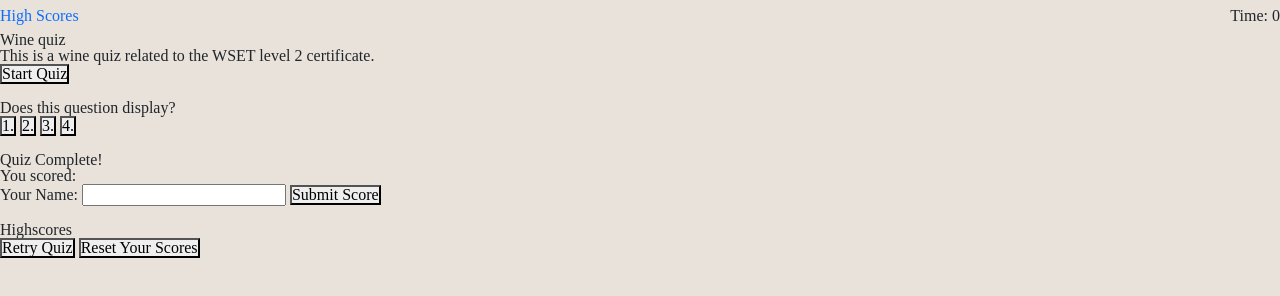
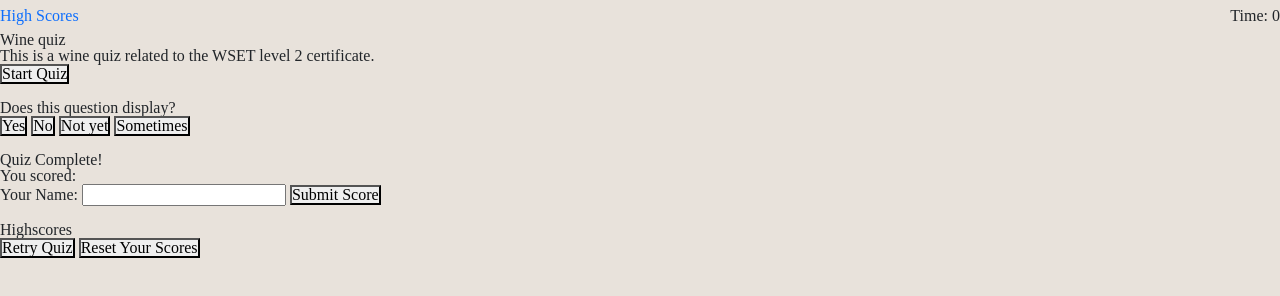
Before and after one commit to tenues0/wset2_quiz, a plain HTML site: page index.html in a window 1280 px wide. Both pictures are taken after a click on the button "Start Quiz". Drawn offline with nearby package versions, Linux system fonts and the light colour scheme.

Commit message:
printing answers to buttons

```diff
--- a/assets/app.js
+++ b/assets/app.js
@@ -19,8 +19,14 @@ let possibleAnswers = document.querySelector('.answer-container');
 // Variables for starting quiz and checking answers
 let timerEl = document.getElementById('count-up');
 let startEl = document.querySelector('#quizStart');
-let question = document.querySelector('.question');
+let questionE1 = document.querySelector('#question');
 let resultE1 = document.querySelector('#result');
+// create global varible for correctAnswer
+let correctAnswer = "starting value";
+
+console.log("********************************")
+console.log("testing correctAnswer global variable");
+console.log(correctAnswer);
 
 // Some test quiz questions
 const quizQuestions =
@@ -33,7 +39,7 @@ const quizQuestions =
 
     {
       question: "How about this question?",
-      choices: ["It will tomorrow", "No", "Yes", "Yes because you are awesome at coding"],
+      choices: ["It will tomorrow", "Yes because you are awesome at coding", "Yes", "No"],
       realAnswer: "Yes"
     },
     {
@@ -86,14 +92,33 @@ const quizQuestions =
 
     console.log(displayQuestion);
 
-    question.textContent = displayQuestion;
+    questionE1.textContent = displayQuestion;
 
+    // populating the potential answers to the screen
+    let answers = quizQuestions[i].choices;
+    console.log(answers);
+
+    // populate buttons with possible answers from answer array
+    button1.textContent = answers[0];
+    button2.textContent = answers[1];
+    button3.textContent = answers[2];
+    button4.textContent = answers[3];
+
+    console.log("================================");
+    console.log("new correctAnswer value");
+
+    let correctAnswer = quizQuestions[i].realAnswer;
+    console.log(correctAnswer);
+
+    checkingAnswer();
 
   };
-
 
   // This function checks the answer selection and provides feedback
   function checkingAnswer() {
     console.log("checkingAnswer function called");
+    console.log("********************************")
+    console.log("testing correctAnswer global variable");
+    console.log(correctAnswer);
 
   };
--- a/index.html
+++ b/index.html
@@ -29,7 +29,7 @@
           <br>
 
           <section class="quizQuestions">
-            <h1 class="question">Question</h1>
+            <h1 id="question">Question</h1>
               <div class="answer-container">
                 <button class="button" id="btn1">1. </button>
                 <button class="button" id="btn2">2. </button>
```
